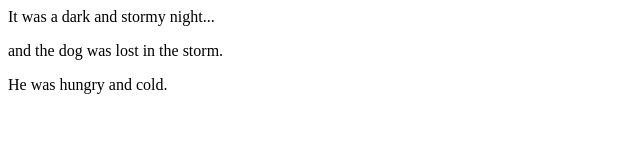
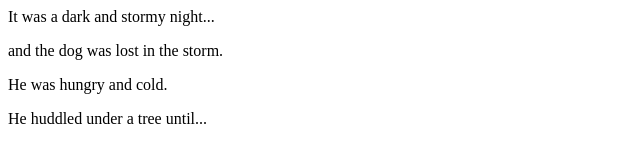
Before and after one commit to Sara-Hamilton/fireside-story, a plain HTML site: page index.html in a window 1280 px wide. Shown: the whole page, without its empty margins (0-640 px from the left). Drawn offline with Linux system fonts and the light colour scheme.

Commit message:
added fourth line of story

```diff
--- a/index.html
+++ b/index.html
@@ -4,6 +4,7 @@
     <p>It was a dark and stormy night...</p>
     <p>and the dog was lost in the storm.</p>
     <p>He was hungry and cold.</p>
+    <p>He huddled under a tree until...</p>
 </body>
 
 </html>
```
